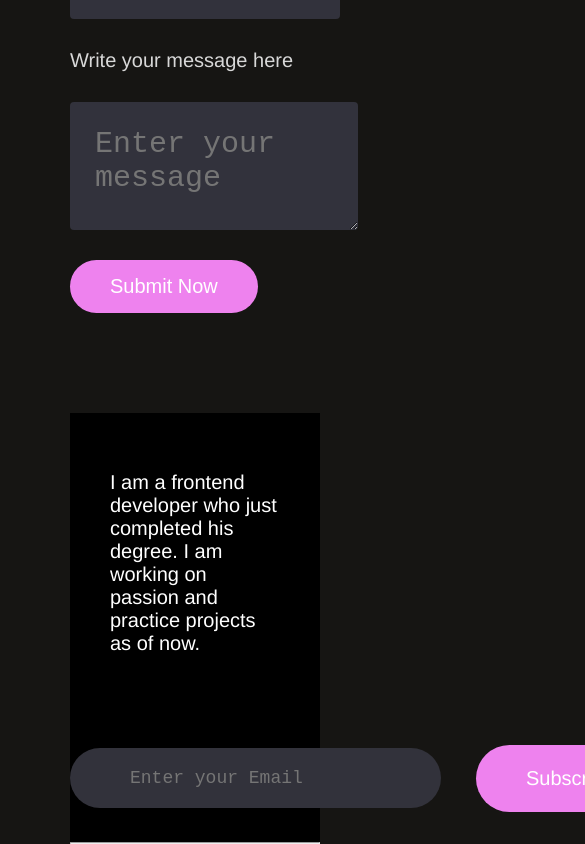
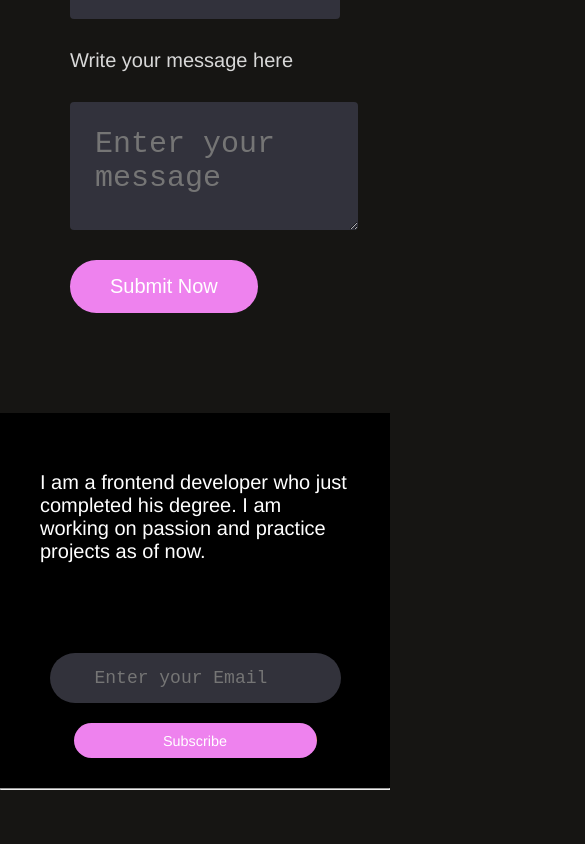
Before and after one commit to MajorKujo/Portfolio-React, a React (Vite) app: page / in a window 390 px wide. Shown: the part 4064-4908 px from the top of the page, 585 px wide, since content can reach past the window. After the commit the page ends 4854 px from the top, so only its background shows below. Built offline with nearby package versions, Linux system fonts and the light colour scheme.

Commit message:
made footer more responsive

```diff
--- a/src/Components/Footer/Footer.css
+++ b/src/Components/Footer/Footer.css
@@ -17,6 +17,7 @@
 }
 .footer-top-right{
     display: flex;
+    flex-wrap: wrap;
     align-items: center;
     gap: 35px;
 }
@@ -38,14 +39,16 @@
     font-size: 18px;
 }
 .footer-subscribe{
-    font-size: 20px;
-    margin-right: 20px;
-    padding: 22px 50px;
+
+    font-size: 1rem; /* Use relative units */
+    padding: 0.8rem 2rem; /* Scalable padding */
     border-radius: 50px;
     background: linear-gradient(267deg, orange 0.36%, violet 0.64%);
     cursor: pointer;
-    transition: 0.3s;
+    transition: transform 0.3s ease;
+    white-space: nowrap; /* Prevent multi-line break */
 }
+
 .footer-bottom{
     display: flex;
     justify-content: space-between;
@@ -67,7 +70,8 @@
 
 @media(max-width:768px){
     .footer{
-        margin: 50px 70px;
+        /* margin: 50px 70px; */
+        width: 100%;
     }
     .footer-top{
         flex-direction: column;
@@ -78,4 +82,21 @@
         flex-direction: column-reverse;
         margin-bottom: 50px;
     }
+    .footer-subscribe {
+        font-size: 0.9rem;
+        padding: 0.6rem 1.5rem;
+        width: 50%;
+        text-align: center;
+    }
+
+    .footer-email-input {
+        align-items: stretch;
+        padding: 15px;
+        padding-right: 15px; /* remove extra spacing */
+    }
+
+    .footer-top-right {
+        flex-direction: column;
+        gap: 20px;
+    }
 }
```
